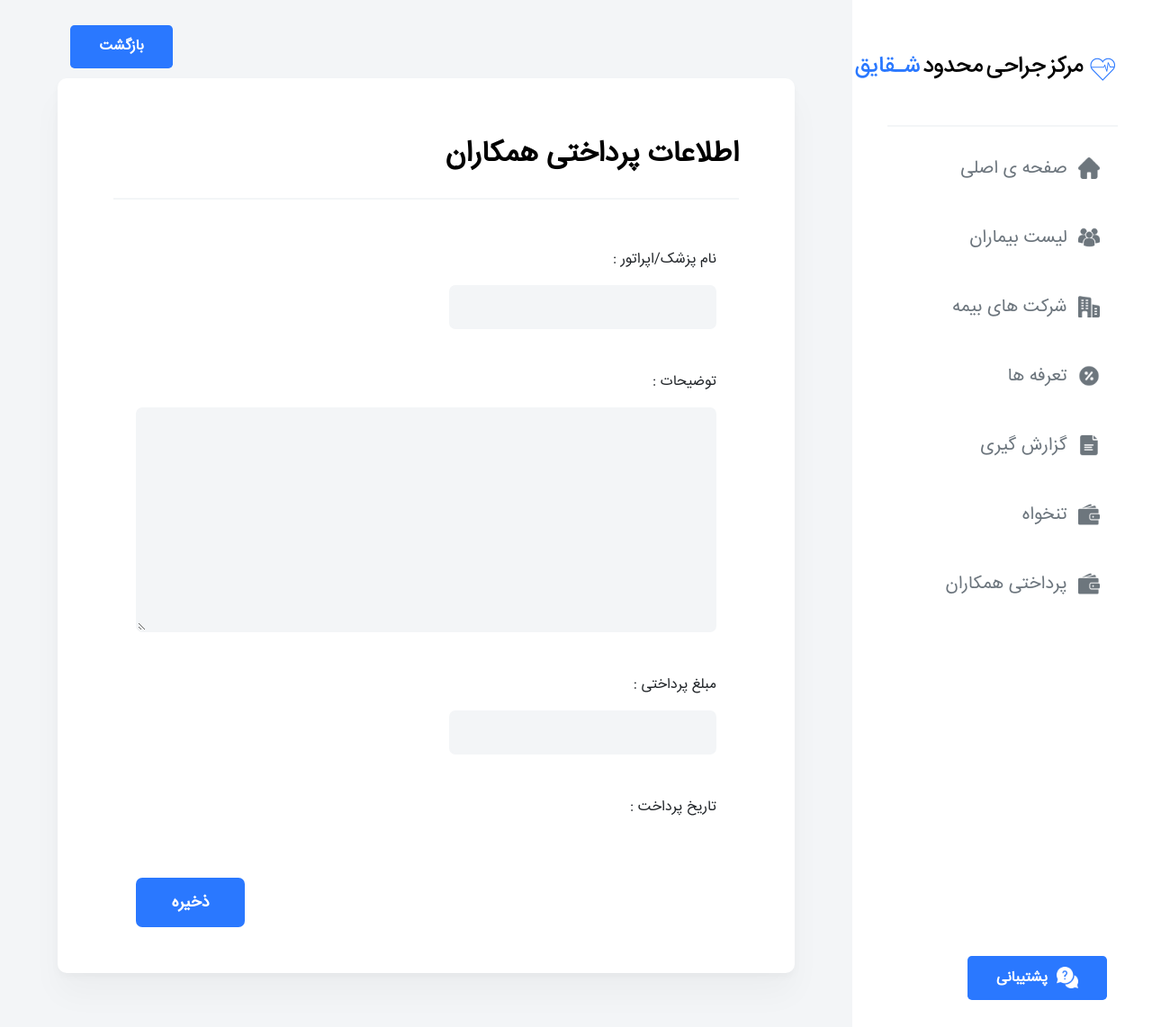
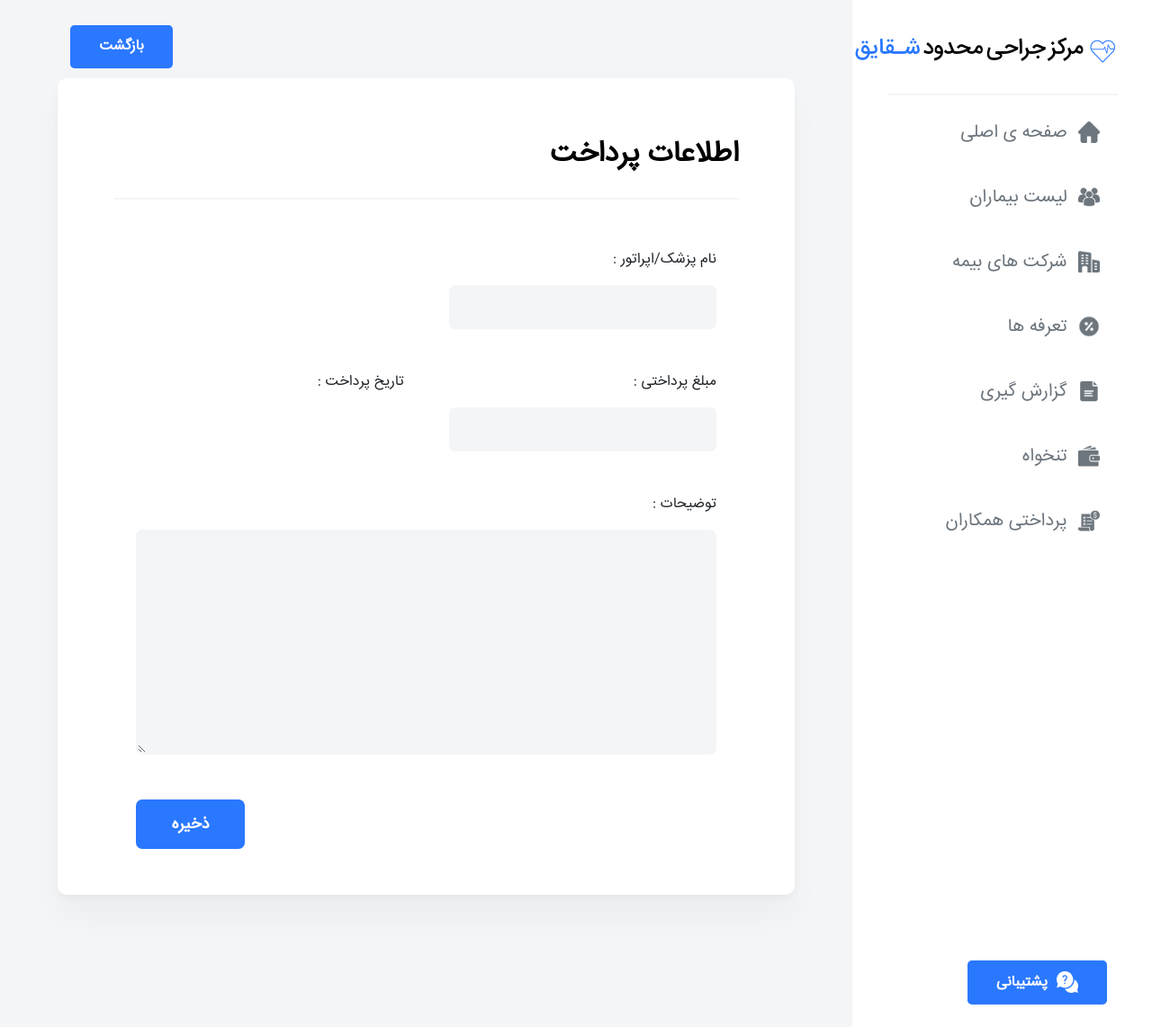
Before and after one commit to haxisfree/Markaze-Jarrahi, a Django app: page /new_epayment/ in a window 1280 px wide. Shown: the whole page at 90% size. Run offline with Django 3.2, Linux system fonts and the light colour scheme; parts of the project's set-up code (start-up, migrations or seed data) failed here and were passed over; some libraries are stand-ins or nearby versions.

Commit message:
epayment pages are designed

```diff
--- a/static/css/base.css
+++ b/static/css/base.css
@@ -80,7 +80,7 @@ button{
 	color: var(--gray);
 	display: block;
 	padding: 14px;
-	margin: 15px 0px;
+	margin: 10px 0px;
 	border-right: 6px solid var(--white);
 	transition: 0.3s;
 }
@@ -95,7 +95,7 @@ button{
 	margin-bottom: 25px;
 	*/
 	width: 300px;
-	margin-bottom: 15px;
+	margin-top: -20px;
 }
 .main {
 	height: 100%;
--- a/templates/base.html
+++ b/templates/base.html
@@ -75,7 +75,7 @@
                     {% if request.path == "/epaymentlist" %}
                         class="active"
                     {% endif %}
-                    ><img class="icon" src="{% static 'pic/icon/wallet-filled-money-tool.png' %}">پرداختی همکاران</a>
+                    ><img class="icon" src="{% static 'pic/icon/bill.png' %}">پرداختی همکاران</a>
 
                     <a class="help-button-base"href="{% url 'support' %}" >
                         <button class="btn btn-primary"><img class="" src="{% static 'pic/icon/help.png' %}">پشتیبانی </button>
--- a/templates/delete_epayment.html
+++ b/templates/delete_epayment.html
@@ -8,7 +8,7 @@
 </div>
 <div class="container">
     <h2 class="row center" style="width: fit-content;">
-        <div class="col-6 p-0" style="width: fit-content;">آیا از حذف پراختی</div>
+        <div class="col-6 p-0" style="width: fit-content;">آیا از حذف پرداختی</div>
         <div class="col-6" style="color: var(--red); width: fit-content; padding: 0 5px;">{{ epayment.title }}</div>
         <div class="col-6 p-0" style="width: fit-content;">مطمئن هستید؟</div>
     </h2>
--- a/templates/epayment_info.html
+++ b/templates/epayment_info.html
@@ -15,14 +15,15 @@
     </div>
 
     <div class="container">
-        <h1><span style="display: inline-block;"> نام پزشک/اپراتور </span> {{ epayment.title }}</h1>
+        <h1>اطلاعات پرداخت</h1>
         <hr>
         <br>
         <div class="row">
             <div class="col-12">
-                <p><span class="sub-title" style="width: 180px;">توضیحات &nbsp;</span><span>{{ epayment.description }}</span></p>
+                <p><span class="sub-title" style="width: 180px;"> نام پزشک/اپراتور &nbsp;</span><span>{{ epayment.title }}</span></p>
                 <p><span class="sub-title" style="width: 180px;">مبلغ پرداخت شده &nbsp;</span>{{ epayment.price | intcomma:False }}</p>
                 <p><span class="sub-title" style="width: 180px;">تاریخ پرداخت &nbsp;</span>{{ epayment.date }}</p>
+                <p><span class="sub-title" style="width: 180px;">توضیحات &nbsp;</span><span>{{ epayment.description }}</span></p>
                 <br>
                 <div class="float-left">
                     <a href="{% url 'epayment_edit' epayment.pk %}"><button class="btn btn-secondary">ویرایش</button></a>
--- a/templates/epayment_list.html
+++ b/templates/epayment_list.html
@@ -24,7 +24,7 @@
                           <th>نام پزشک/اپراتور</th>
                           <th>مبلغ پرداختی</th>
                           <th>تاریخ</th>
-
+                          <th></th>
                           <th></th>
                           <th></th>
                       </tr>
@@ -38,7 +38,7 @@
                           <!-- <td>{{ t.description }}</td> -->
                           <td>{{ t.price | intcomma:False }}</td>
                           <td>{{ t.date }}</td>
-
+                          <td></td>
                           <td class="button">
                               <a href="{% url 'epayment_edit' t.pk %}"><button class="show-patient">ویرایش</button></a>
                           </td>
--- a/templates/new_epayment.html
+++ b/templates/new_epayment.html
@@ -6,7 +6,7 @@
 </div>
 
 <div class="container">
-    <h1>اطلاعات پرداختی همکاران</h1>
+    <h1>اطلاعات پرداخت</h1>
     <hr>
     <form action="" method="post">
         {% csrf_token %}
@@ -17,21 +17,19 @@
             </div>
         </div>
         <div class="row">
-            <div class="col-12">
-                <label>توضیحات :</label>
-                {{ form.description }}
-            </div>
-        </div>
-        <div class="row">
             <div class="col-6">
                 <label>مبلغ پرداختی :</label>
                 {{ form.price }}
             </div>
-        </div>
-        <div class="row">
             <div class="col-6">
                 <label>تاریخ پرداخت :</label>
                 {{ form.date }}
+            </div>
+        </div>
+        <div class="row">
+            <div class="col-12">
+                <label>توضیحات :</label>
+                {{ form.description }}
             </div>
         </div>
 
```
Also changed, not shown: templates/epayment_edit.html (+7 -9 lines), static/pic/icon/bill.png (added), static/pic/icon/cash-payment.png (added).
